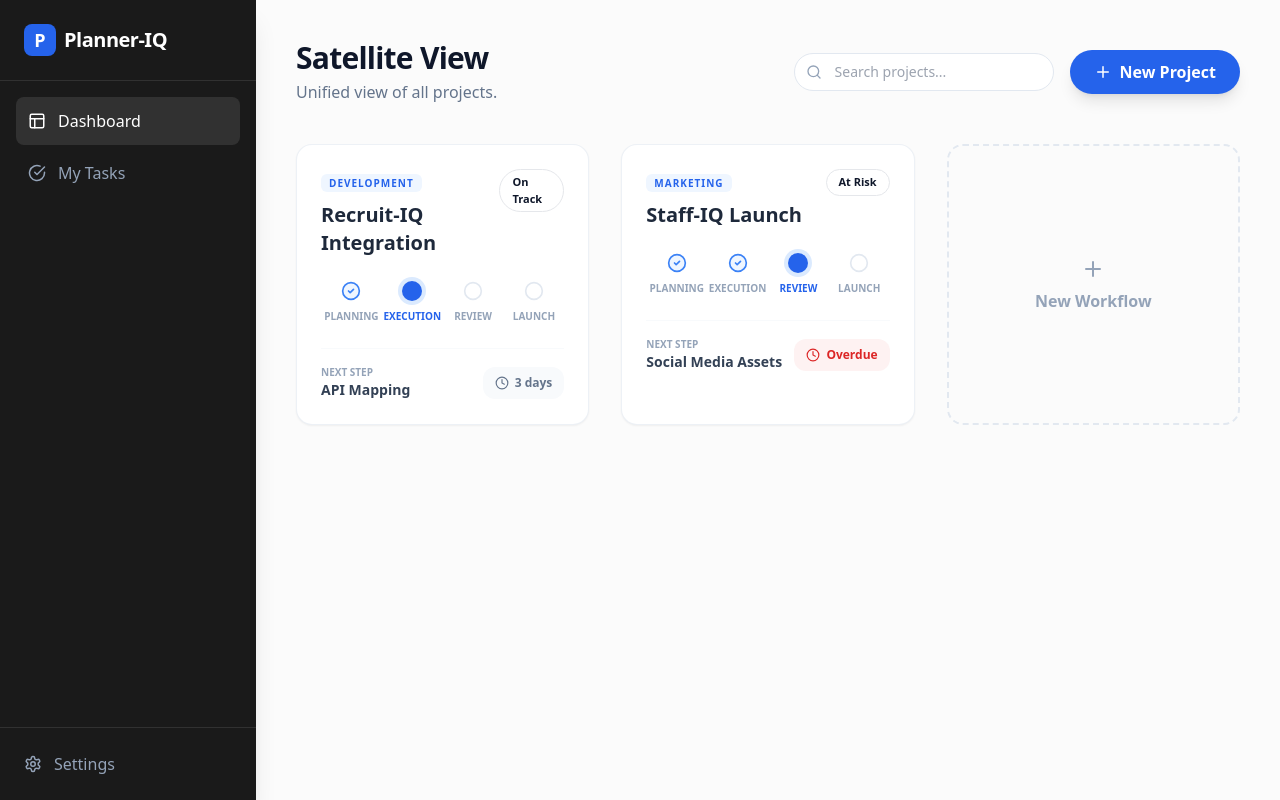
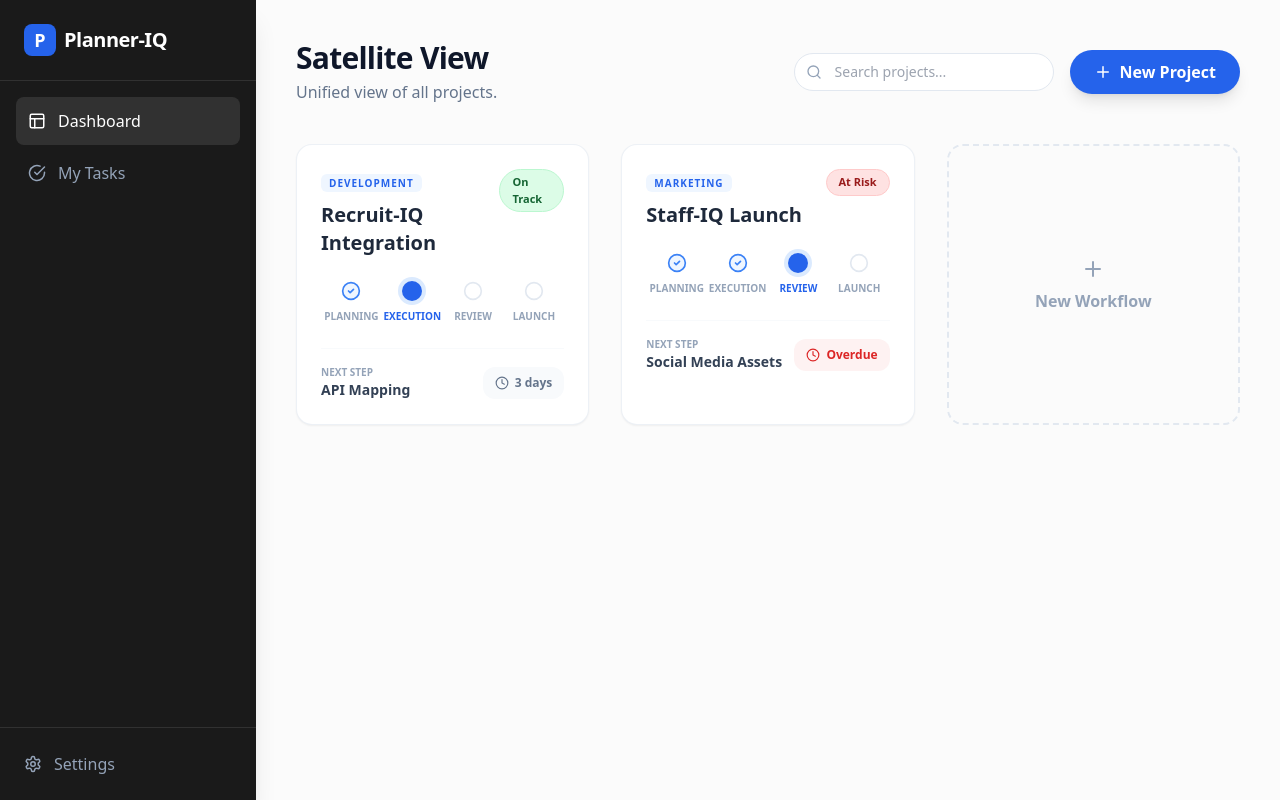
Before and after one commit to dansims2024-afk/Planner-IQ, a Next.js app: page / in a window 1280 px wide. Built offline with nearby package versions, Linux system fonts and the light colour scheme.

Commit message:
Refactor Tailwind CSS configuration

```diff
--- a/tailwind.config.js
+++ b/tailwind.config.js
@@ -1,18 +1,12 @@
 /** @type {import('tailwindcss').Config} */
 module.exports = {
   content: [
-    "./src/pages/**/*.{js,ts,jsx,tsx,mdx}",
+    "./src/app/**/*.{js,ts,jsx,tsx,mdx}",
     "./src/components/**/*.{js,ts,jsx,tsx,mdx}",
-    "./src/app/**/*.{js,ts,jsx,tsx,mdx}",
+    "./src/lib/**/*.{js,ts,jsx,tsx,mdx}",
   ],
   theme: {
-    extend: {
-      backgroundImage: {
-        "gradient-radial": "radial-gradient(var(--tw-gradient-stops))",
-        "gradient-conic":
-          "conic-gradient(from 180deg at 50% 50%, var(--tw-gradient-stops))",
-      },
-    },
+    extend: {},
   },
   plugins: [],
 };
```
